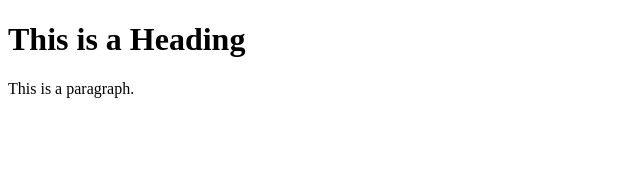
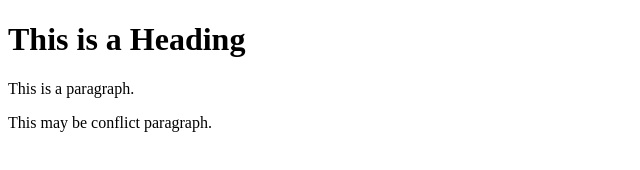
Before and after one commit to AdnanMomin92/learning-git, a plain HTML site: page index.html in a window 1280 px wide. Shown: the whole page, without its empty margins (0-640 px from the left). Drawn offline with Linux system fonts and the light colour scheme.

Commit message:
added conflict

```diff
--- a/index.html
+++ b/index.html
@@ -7,6 +7,6 @@
 
 <h1>This is a Heading</h1>
 <p>This is a paragraph.</p>
-
+<p>This may be conflict paragraph.</p>
 </body>
 </html>
```
